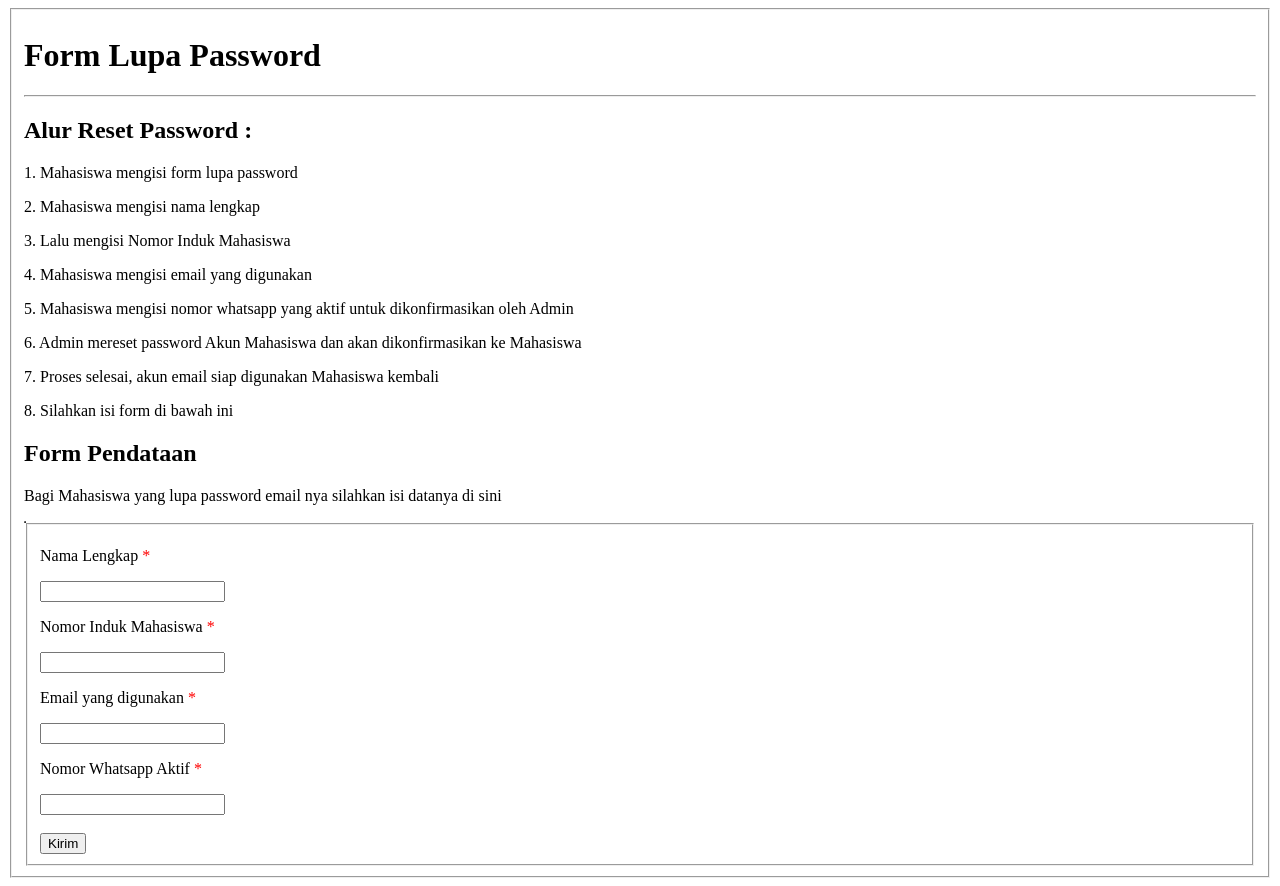
After one commit to ifs20041-itdel/pabwe-itdel, a PHP site: page /Minggu3/forgotten.html in a window 1280 px wide. The commit adds this page. Run offline with PHP 8.4, Linux system fonts and the light colour scheme.

Commit message:
Praktikum3

```diff
--- /dev/null
+++ b/Minggu3/forgotten.html
@@ -0,0 +1,60 @@
+<!--
+    Nama File : forgotten.html
+    NIM       : 11S20041
+    Kelas     : 13 IF 2
+-->
+
+<!DOCTYPE html>
+<html lang="en">
+<head>
+    <meta charset="UTF-8">
+    <meta http-equiv="X-UA-Compatible" content="IE=edge">
+    <meta name="viewport" content="width=device-width, initial-scale=1.0">
+    <title>Forgot Password</title>
+</head>
+<body>
+    <fieldset>
+    <div>
+        <h1>Form Lupa Password</h1></a>
+    </div>
+    <hr>
+    <h2>Alur Reset Password :</h2></a>
+
+         <p>1. Mahasiswa mengisi form lupa password</p>
+         <p>2. Mahasiswa mengisi nama lengkap</p>
+         <p>3. Lalu mengisi Nomor Induk Mahasiswa</p>
+         <p>4. Mahasiswa mengisi email yang digunakan</p>
+         <p>5. Mahasiswa mengisi nomor whatsapp yang aktif untuk dikonfirmasikan oleh Admin</p>
+         <p>6. Admin mereset password Akun Mahasiswa dan akan dikonfirmasikan ke Mahasiswa</p>
+         <p>7. Proses selesai, akun email siap digunakan Mahasiswa kembali</p>
+         <p>8. Silahkan isi form di bawah ini</p>
+         <p></p>
+         <p></p>
+
+    <h2> Form Pendataan</h2>
+    <p>Bagi Mahasiswa yang lupa password email nya silahkan isi datanya di sini</p>
+    <table border="1" cellpadding="15" cellspacing="0"></table>
+    <fieldset>
+    <tr>
+        <td>
+            <p>Nama Lengkap <font color="red">*</font>
+            </p>
+            <input type="text" name="user" required />
+            <p>Nomor Induk Mahasiswa <font color="red">*</font>
+            </p>
+            <input type="text" name="user" required />
+            <p>Email yang digunakan <font color="red">*</font>
+            </p>
+            <input type="text" name="user" required />
+            <p>Nomor Whatsapp Aktif <font color="red">*</font>
+            </p>
+            <input type="text" name="user" required />
+            <br>
+            <br>
+            <input type="submit" name="Kirim" value="Kirim">
+        </td>
+    </tr>
+            </fieldset>
+   </fieldset>
+</body>
+</html>
--- a/index.php
+++ b/index.php
@@ -20,7 +20,7 @@
                       <h3>Hasil Praktikum</h3>
                     </li>
                     <a href="week2/profil.html" class="list-group-item list-group-item-action">Minggu Ke-2</a>
-                    <a href="#" class="list-group-item list-group-item-action">Minggu Ke-3</a>
+                    <a href="Minggu3/loginval.html" class="list-group-item list-group-item-action">Minggu Ke-3</a>
                     <a href="#" class="list-group-item list-group-item-action">Minggu Ke-4</a>
                 </div>
             </div>
```
Also changed, not shown: Minggu3/login.html (added, +31 -0 lines), Minggu3/loginval.html (added, +35 -0 lines).
